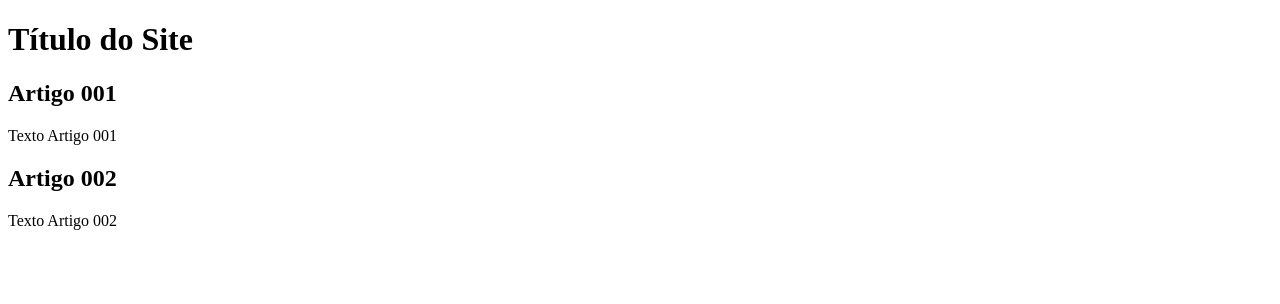
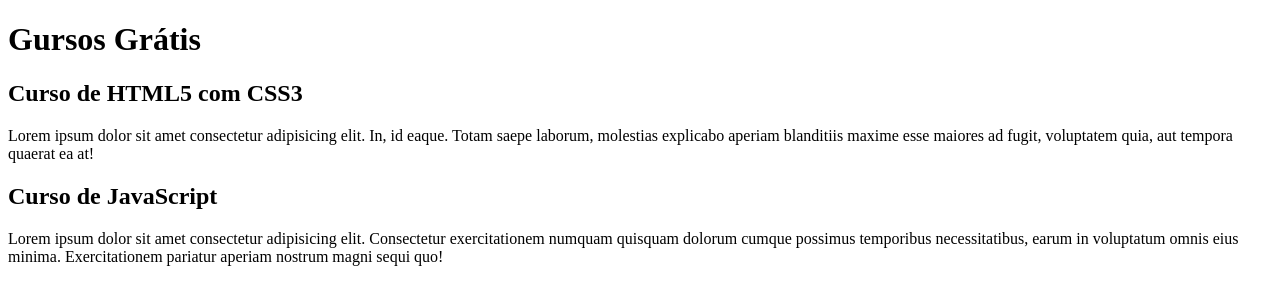
Before and after one commit to Maahcelly/projeto-site, a plain HTML site: page index.html in a window 1280 px wide. Drawn offline with Linux system fonts and the light colour scheme.

Commit message:
comecei a escrever o conteúdo

```diff
--- a/index.html
+++ b/index.html
@@ -9,15 +9,15 @@
 <body>
   <main>
     <head>
-        <h1>Título do Site</h1>
+        <h1>Gursos Grátis</h1>
     </head>
     <article>
-        <h2>Artigo 001</h2>
-        <p>Texto Artigo 001</p>
+        <h2>Curso de HTML5 com CSS3</h2>
+        <p>Lorem ipsum dolor sit amet consectetur adipisicing elit. In, id eaque. Totam saepe laborum, molestias explicabo aperiam blanditiis maxime esse maiores ad fugit, voluptatem quia, aut tempora quaerat ea at!</p>
     </article>
     <article>
-        <h2>Artigo 002</h2>
-        <p>Texto Artigo 002</p>
+        <h2>Curso de JavaScript</h2>
+        <p>Lorem ipsum dolor sit amet consectetur adipisicing elit. Consectetur exercitationem numquam quisquam dolorum cumque possimus temporibus necessitatibus, earum in voluptatum omnis eius minima. Exercitationem pariatur aperiam nostrum magni sequi quo!</p>
     </article>
   </main>
 </body>
```
